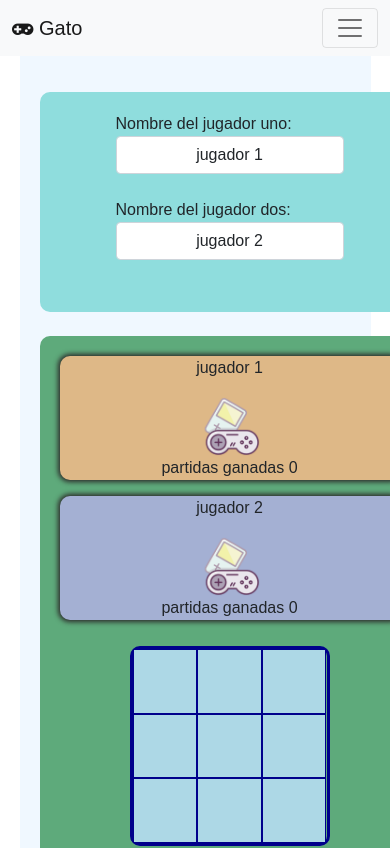
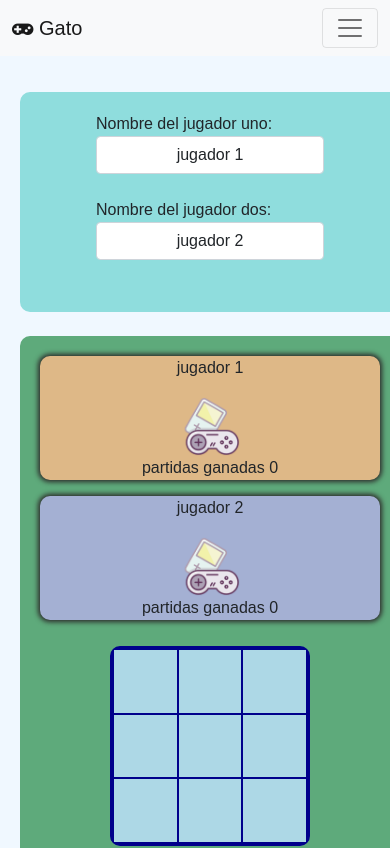
Before and after one commit to alejovn/Gato, a React (Create React App) app: page / in a window 390 px wide. Shown: the top 848 px of the page. Built offline with nearby package versions, Linux system fonts and the light colour scheme.

Commit message:
divs 100

```diff
--- a/src/App.css
+++ b/src/App.css
@@ -282,10 +282,13 @@ body{
   }
   .menu-dos{
     width: 360px;
-   }
-   .menu-dos-nombre{
+  }
+  .menu-dos-nombre{
     padding-top: 20px;
     background-color: #8fdddd;
     width: 380px;
-   }
+  }
+  .menu-inicio{
+    width: 100%;
+  }
 }
```
